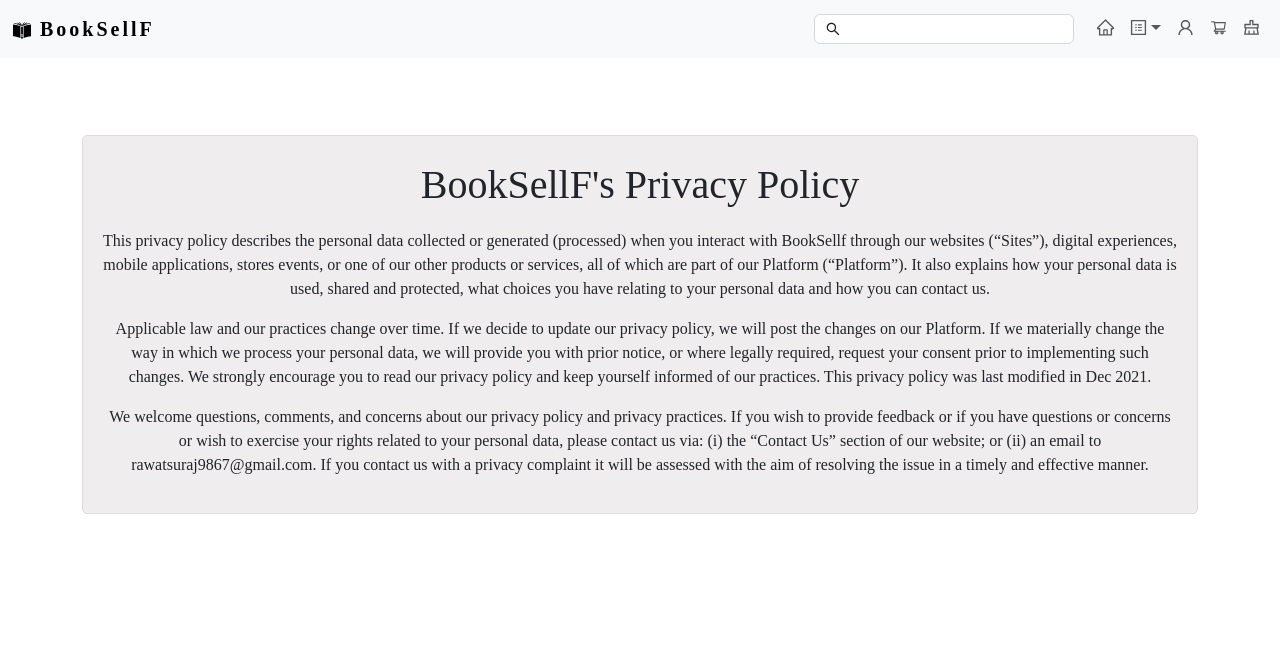
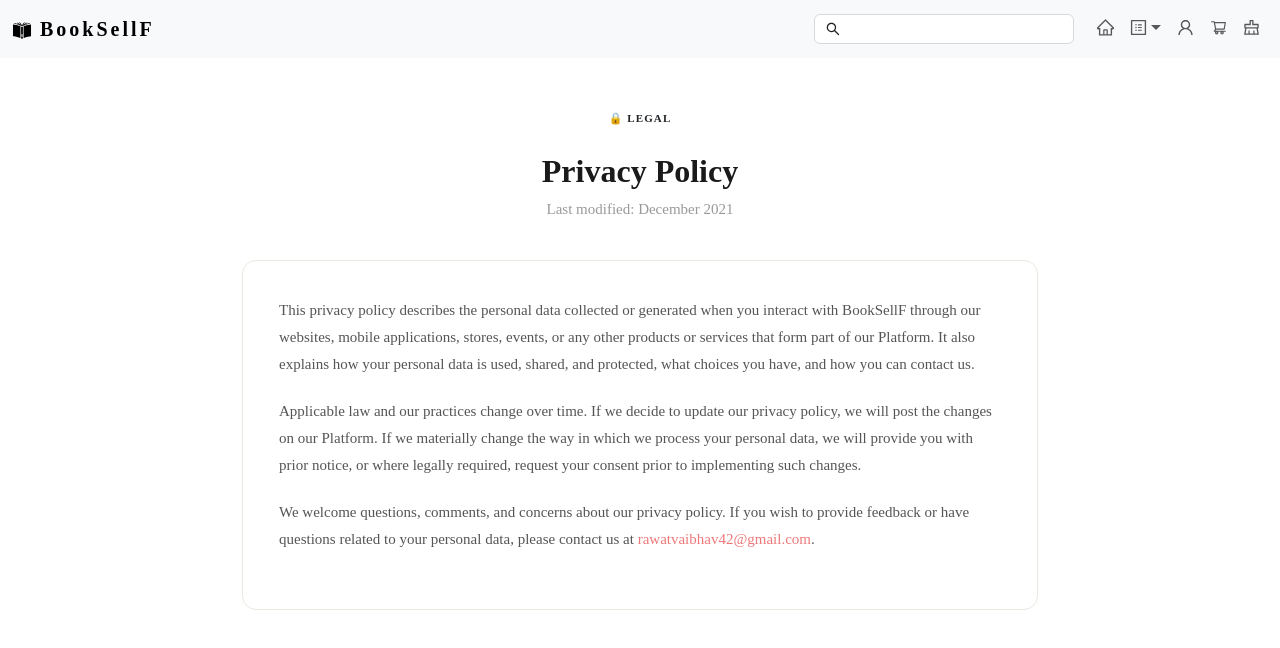
Before and after one commit to vaibhavrawat24/BookSellF, a React (Create React App) app in the folder client/: page /policy in a window 1280 px wide. Shown: the top 648 px of the page. Built offline with nearby package versions, Linux system fonts and the light colour scheme.

Commit message:
fix: redesign contact and policy pages, update contact info

```diff
--- a/client/src/pages/About.js
+++ b/client/src/pages/About.js
@@ -1,10 +1,11 @@
-import React from "react";
+import React, { useEffect } from "react";
 import "../styles/Home.css";
 import "../styles/responsive.css";
 import "../styles/homepage.css";
 import Layout from "./../components/Layout/Layout";
 
 const About = () => {
+  useEffect(() => { window.scrollTo(0, 0); }, []);
   return (
     <Layout>
       <div style={{ fontFamily: "Calisto MT, serif" }}>
--- a/client/src/pages/Contact.js
+++ b/client/src/pages/Contact.js
@@ -1,30 +1,37 @@
-import React from "react";
+import React, { useEffect } from "react";
 import Layout from "./../components/Layout/Layout";
-import { BiMailSend, BiPhoneCall } from "react-icons/bi";
-import "../styles/responsive.css";
+import "../styles/collectionPage.css";
 
 const Contact = () => {
+  useEffect(() => { window.scrollTo(0, 0); }, []);
+
   return (
-    <Layout title={"Contact us"}>
-      <div className="container" style={{ fontFamily: "Calisto MT, serif" }}>
-        <div className="zeeta-box">
-          <h1 className="bg-dark p-2 text-white text-center">CONTACT US</h1>
-          <p className="text-justify mt-2">
-            If you have any query or need info about product feel free to reach
-            anytime.
-          </p>
-          <p className="mt-3">
-            <BiMailSend /> :{" "}
-            <a href="mailto:rawatsuraj9867@gmail.com">
-              rawatsuraj9867@gmail.com
+    <Layout title="Contact Us">
+      <div className="static-page">
+        <div className="static-header">
+          <span className="collection-banner-tag">💬 Get in Touch</span>
+          <h1>Contact Us</h1>
+          <p>Have a question or feedback? We'd love to hear from you.</p>
+        </div>
+
+        <div className="static-content">
+          <div className="contact-cards">
+            <a href="mailto:rawatvaibhav42@gmail.com" className="contact-card">
+              <div className="contact-card-icon">✉️</div>
+              <h4>Email</h4>
+              <p>rawatvaibhav42@gmail.com</p>
             </a>
-          </p>
-          <p className="mt-3">
-            <BiPhoneCall /> :{" "}
-            <a href="https://www.linkedin.com/in/vaibhav-singh-rawat-933094234/">
-              Linkedin
+            <a href="https://www.linkedin.com/in/vaibhav-singh-rawat-933094234/" target="_blank" rel="noreferrer" className="contact-card">
+              <div className="contact-card-icon">💼</div>
+              <h4>LinkedIn</h4>
+              <p>vaibhav-singh-rawat</p>
             </a>
-          </p>
+            <a href="https://vaibhavdev.qzz.io" target="_blank" rel="noreferrer" className="contact-card">
+              <div className="contact-card-icon">🌐</div>
+              <h4>Portfolio</h4>
+              <p>vaibhavdev.qzz.io</p>
+            </a>
+          </div>
         </div>
       </div>
     </Layout>
--- a/client/src/pages/Policy.js
+++ b/client/src/pages/Policy.js
@@ -1,46 +1,39 @@
-import React from "react";
+import React, { useEffect } from "react";
 import Layout from "./../components/Layout/Layout";
-import "../styles/responsive.css";
-import "../styles/homepage.css";
+import "../styles/collectionPage.css";
 
 const Policy = () => {
+  useEffect(() => { window.scrollTo(0, 0); }, []);
+
   return (
-    <Layout title={"Privacy Policy"}>
-      <div className="container" style={{ fontFamily: "Calisto MT, serif" }}>
-        <div className="rectangular-box">
-          <h1 className="text-centre" style={{ marginTop: "5px" }}>
-            BookSellF's Privacy Policy
-          </h1>
+    <Layout title="Privacy Policy">
+      <div className="static-page">
+        <div className="static-header">
+          <span className="collection-banner-tag">🔒 Legal</span>
+          <h1>Privacy Policy</h1>
+          <p>Last modified: December 2021</p>
+        </div>
 
+        <div className="static-content">
+          <div className="policy-body">
             <p>
-            This privacy policy describes the personal data collected or
-            generated (processed) when you interact with BookSellf through our
-            websites (“Sites”), digital experiences, mobile applications, stores
-            events, or one of our other products or services, all of which are
-            part of our Platform (“Platform”). It also explains how your
-            personal data is used, shared and protected, what choices you have
-            relating to your personal data and how you can contact us.
+              This privacy policy describes the personal data collected or generated when you interact
+              with BookSellF through our websites, mobile applications, stores, events, or any other
+              products or services that form part of our Platform. It also explains how your personal
+              data is used, shared, and protected, what choices you have, and how you can contact us.
             </p>
             <p>
-            Applicable law and our practices change over time. If we decide to
-            update our privacy policy, we will post the changes on our Platform.
-            If we materially change the way in which we process your personal
-            data, we will provide you with prior notice, or where legally
+              Applicable law and our practices change over time. If we decide to update our privacy
+              policy, we will post the changes on our Platform. If we materially change the way in which
+              we process your personal data, we will provide you with prior notice, or where legally
               required, request your consent prior to implementing such changes.
-            We strongly encourage you to read our privacy policy and keep
-            yourself informed of our practices. This privacy policy was last
-            modified in Dec 2021.
             </p>
             <p>
-            We welcome questions, comments, and concerns about our privacy
-            policy and privacy practices. If you wish to provide feedback or if
-            you have questions or concerns or wish to exercise your rights
-            related to your personal data, please contact us via: (i) the
-            “Contact Us” section of our website; or (ii) an email to
-            rawatsuraj9867@gmail.com. If you contact us with a privacy complaint
-            it will be assessed with the aim of resolving the issue in a timely
-            and effective manner.
+              We welcome questions, comments, and concerns about our privacy policy. If you wish to
+              provide feedback or have questions related to your personal data, please contact us at{" "}
+              <a href="mailto:rawatvaibhav42@gmail.com">rawatvaibhav42@gmail.com</a>.
             </p>
+          </div>
         </div>
       </div>
     </Layout>
--- a/client/src/styles/collectionPage.css
+++ b/client/src/styles/collectionPage.css
@@ -284,6 +284,105 @@
   line-height: 1.5;
 }
 
+/* ── Static pages (Contact, Policy) ── */
+.static-page {
+  max-width: 860px;
+  margin: 0 auto;
+  padding: 40px 32px;
+  font-family: "Calisto MT", serif;
+}
+
+.static-header {
+  text-align: center;
+  margin-bottom: 40px;
+}
+
+.static-header h1 {
+  font-size: 32px;
+  font-weight: 700;
+  color: #1a1a1a;
+  margin: 10px 0 8px;
+}
+
+.static-header p {
+  font-size: 15px;
+  color: #999;
+  margin: 0;
+}
+
+.static-content {
+  background: #fff;
+  border: 1px solid #ece8e1;
+  border-radius: 14px;
+  padding: 36px;
+}
+
+.contact-cards {
+  display: grid;
+  grid-template-columns: repeat(auto-fill, minmax(200px, 1fr));
+  gap: 20px;
+}
+
+.contact-card {
+  display: flex;
+  flex-direction: column;
+  align-items: center;
+  text-align: center;
+  padding: 28px 20px;
+  border: 1px solid #ece8e1;
+  border-radius: 12px;
+  text-decoration: none;
+  color: #333;
+  transition: border-color 0.2s, box-shadow 0.2s, color 0.2s;
+}
+
+.contact-card:hover {
+  border-color: #ee7879;
+  box-shadow: 0 4px 16px rgba(238,120,121,0.1);
+  color: #ee7879;
+  text-decoration: none;
+}
+
+.contact-card-icon {
+  font-size: 28px;
+  margin-bottom: 12px;
+}
+
+.contact-card h4 {
+  font-size: 15px;
+  font-weight: 700;
+  margin: 0 0 6px;
+}
+
+.contact-card p {
+  font-size: 13px;
+  color: #888;
+  margin: 0;
+  word-break: break-all;
+}
+
+.policy-body p {
+  font-size: 15px;
+  color: #555;
+  line-height: 1.8;
+  margin-bottom: 20px;
+}
+
+.policy-body a {
+  color: #ee7879;
+  text-decoration: none;
+}
+
+.policy-body a:hover {
+  text-decoration: underline;
+}
+
+@media (max-width: 768px) {
+  .static-page { padding: 24px 16px; }
+  .static-content { padding: 24px 16px; }
+  .contact-cards { grid-template-columns: 1fr; }
+}
+
 /* ── Genres page ── */
 .genres-page {
   max-width: 1100px;
```
Lines whose indentation alone changed are shown as unchanged.
